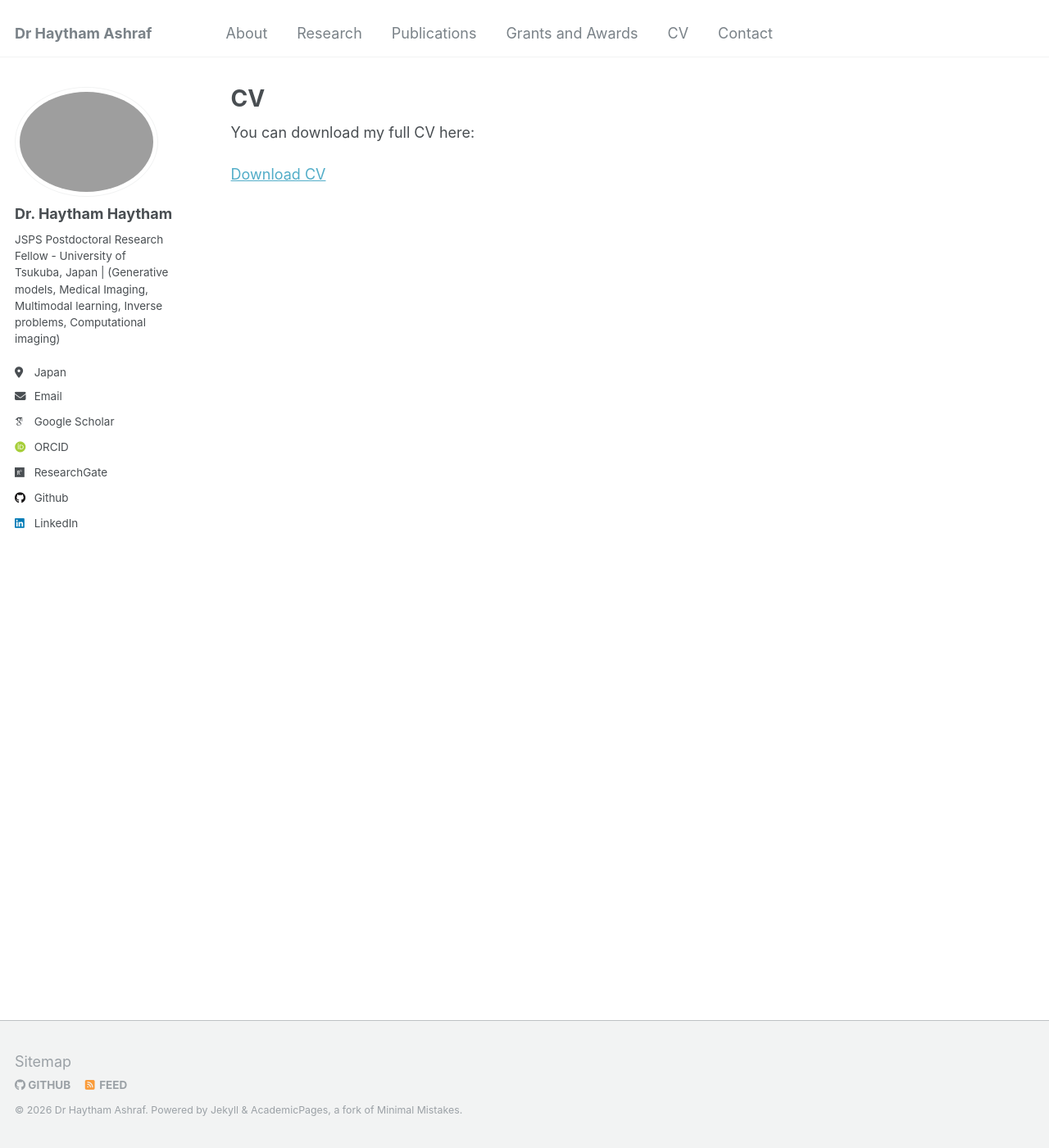
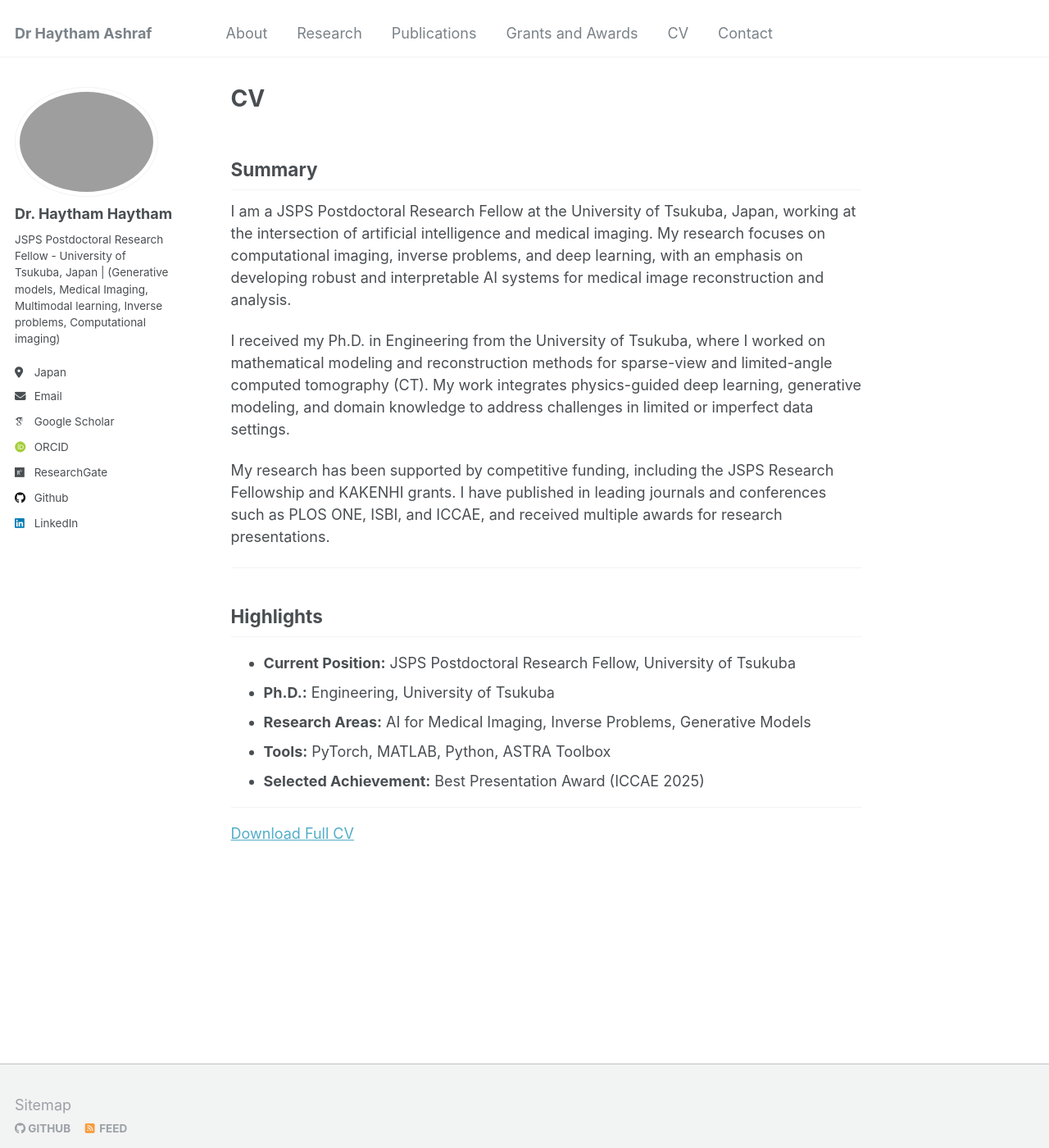
Before and after one commit to Haytham-ali/haytham-ashraf.github.io, a Jekyll site: the page built from _pages/cv.md, in a window 1280 px wide and 1400 px high. Shown: the whole window at 82% size. Built offline with Jekyll 4.4.1, drawn with Linux system fonts in a browser that asks for light colours; some web fonts are replaced.

Commit message:
Update cv.md

```diff
--- a/_pages/cv.md
+++ b/_pages/cv.md
@@ -5,6 +5,24 @@ permalink: /cv/
 author_profile: true
 ---
 
-You can download my full CV here:
+## Summary
 
-[Download CV](../files/myCV_Haytham ALi.pdf)
+I am a JSPS Postdoctoral Research Fellow at the University of Tsukuba, Japan, working at the intersection of artificial intelligence and medical imaging. My research focuses on computational imaging, inverse problems, and deep learning, with an emphasis on developing robust and interpretable AI systems for medical image reconstruction and analysis.
+
+I received my Ph.D. in Engineering from the University of Tsukuba, where I worked on mathematical modeling and reconstruction methods for sparse-view and limited-angle computed tomography (CT). My work integrates physics-guided deep learning, generative modeling, and domain knowledge to address challenges in limited or imperfect data settings.
+
+My research has been supported by competitive funding, including the JSPS Research Fellowship and KAKENHI grants. I have published in leading journals and conferences such as PLOS ONE, ISBI, and ICCAE, and received multiple awards for research presentations.
+
+---
+
+## Highlights
+
+- **Current Position:** JSPS Postdoctoral Research Fellow, University of Tsukuba
+- **Ph.D.:** Engineering, University of Tsukuba
+- **Research Areas:** AI for Medical Imaging, Inverse Problems, Generative Models
+- **Tools:** PyTorch, MATLAB, Python, ASTRA Toolbox
+- **Selected Achievement:** Best Presentation Award (ICCAE 2025)
+
+---
+
+[Download Full CV](../files/myCV_Haytham ALi.pdf)
```
